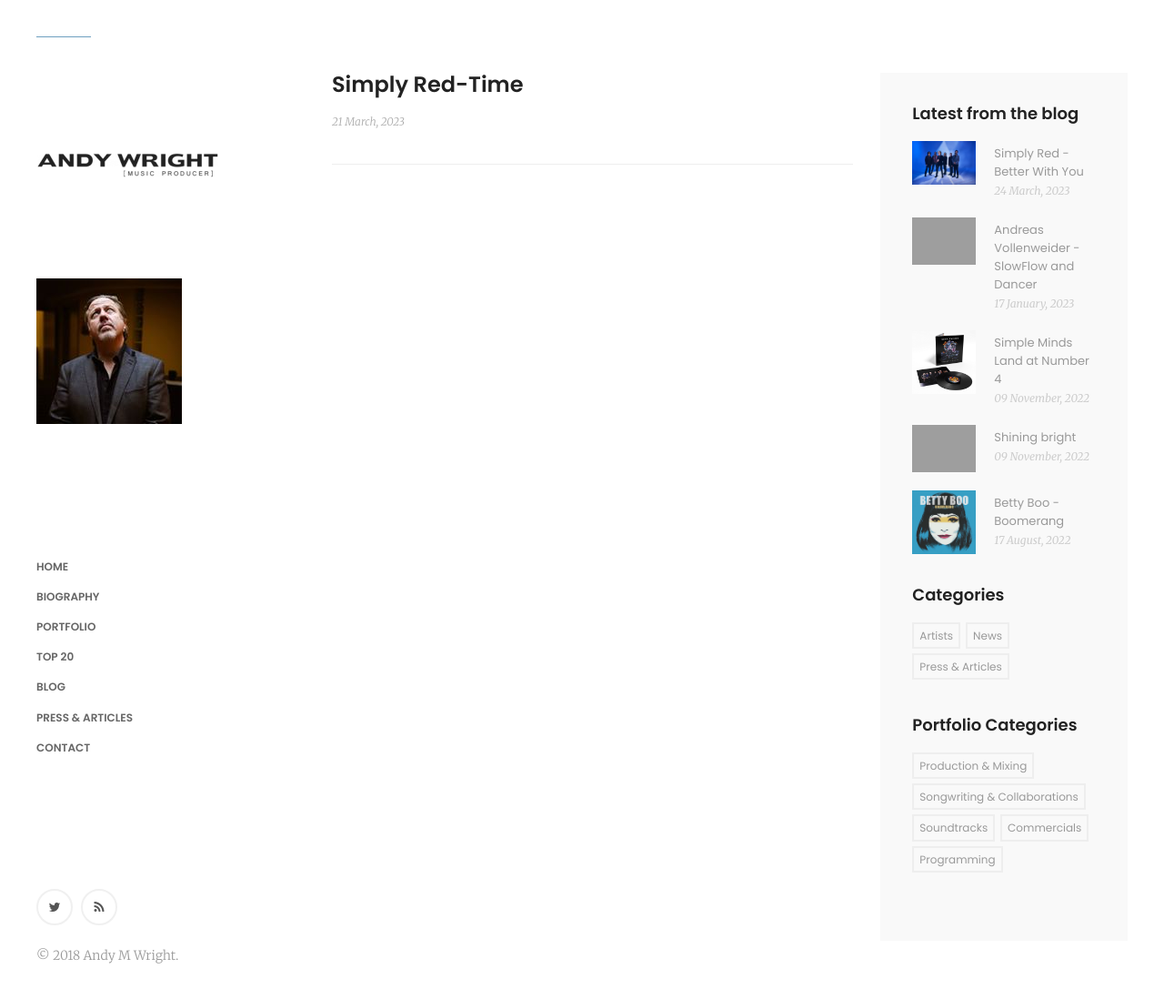
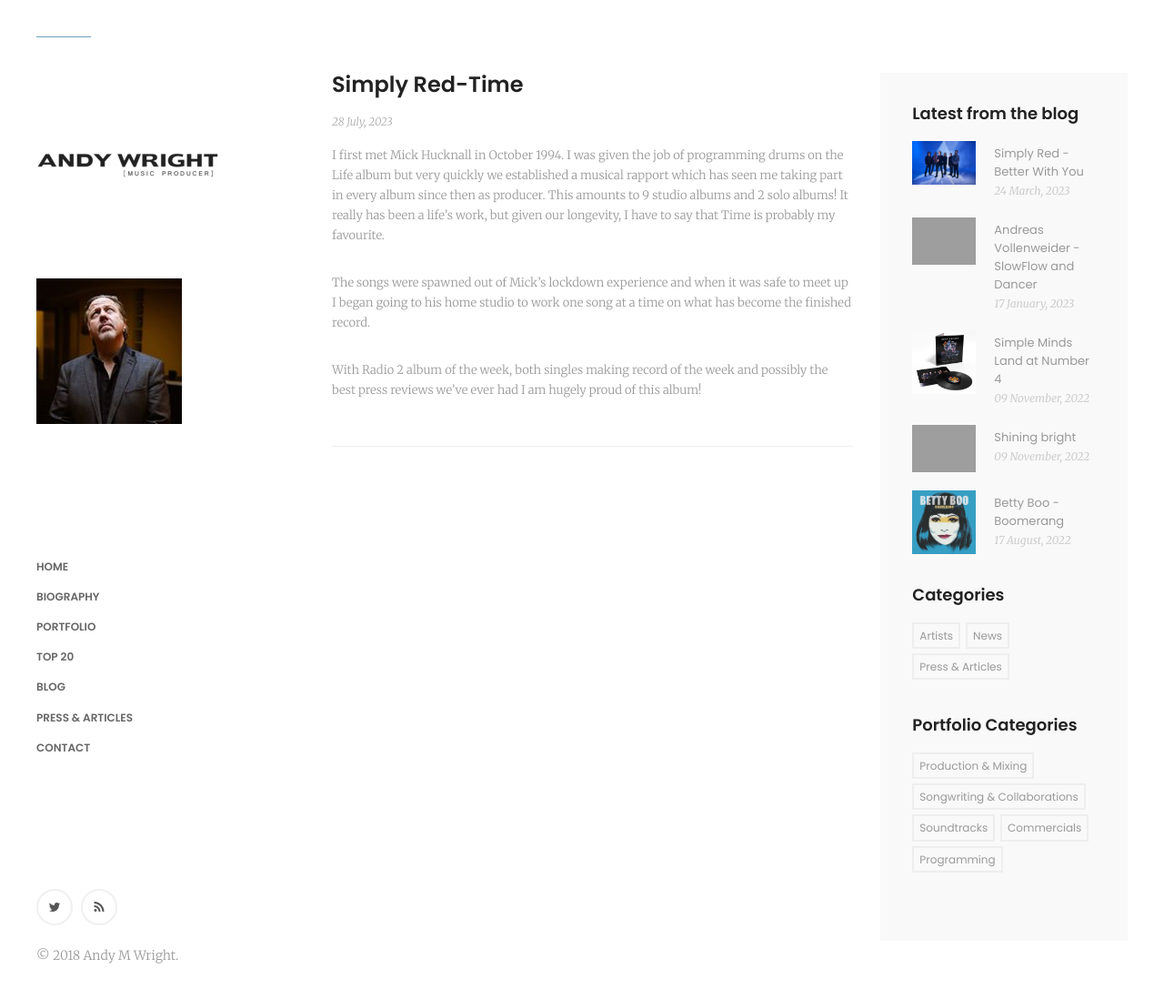
Before and after one commit to andywrightmusic/andywrightmusic.github.io, a Jekyll site: the page built from collections/_portfolio/simple-red-time.md, in a window 1280 px wide and 1134 px high. Shown: the top 1098 px of the window at 91% size. Built offline with Jekyll 4.4.1, drawn with Linux system fonts in a browser that asks for light colours; comment, search, counter and statistics services are not loaded; grey boxes are pictures that could not be loaded.

Commit message:
check simple red

```diff
--- a/collections/_portfolio/simple-red-time.md
+++ b/collections/_portfolio/simple-red-time.md
@@ -1,10 +1,10 @@
 ---
 layout: portfolioItem
 title: Simply Red-Time
-# permalink: /portfolio/Simple-Red-Time/
+permalink: /portfolio/Simple-Red-Time/
 thumbnail: /assets/img/portfolio_headers/Simply-Red-Time.jpg
 category: production_mixing
-date: 21 March 2023
+date: 28 July 2023
 homepage: true
 ---
 
@@ -13,3 +13,8 @@
 With the release of the latest Simply Red album ‘Time’ fast approaching, it’s been great to see lead track ‘Better With You’ make Record of the Week at Radio 2 and the A-lists for both Radio 2 and Magic FM.
 
 [Video](https://www.youtube.com/watch?v=YgYSBHaDC5k) -->
+I first met Mick Hucknall in October 1994. I was given the job of programming drums on the Life album but very quickly we established a musical rapport which has seen me taking part in every album since then as producer. This amounts to 9 studio albums and 2 solo albums! It really has been a life’s work, but given our longevity, I have to say that Time is probably my favourite.
+
+The songs were spawned out of Mick’s lockdown experience and when it was safe to meet up I began going to his home studio to work one song at a time on what has become the finished record.
+
+With Radio 2 album of the week, both singles making record of the week and possibly the best press reviews we’ve ever had I am hugely proud of this album!
```
